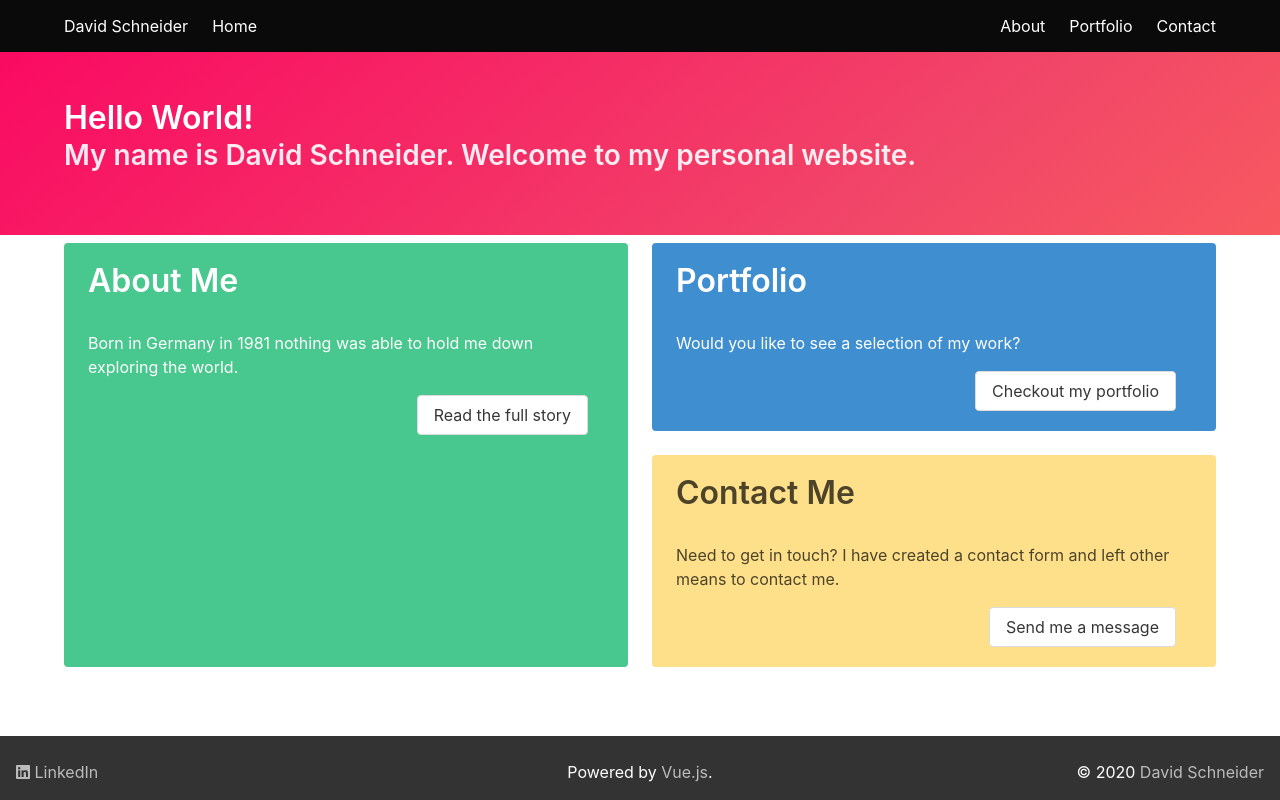
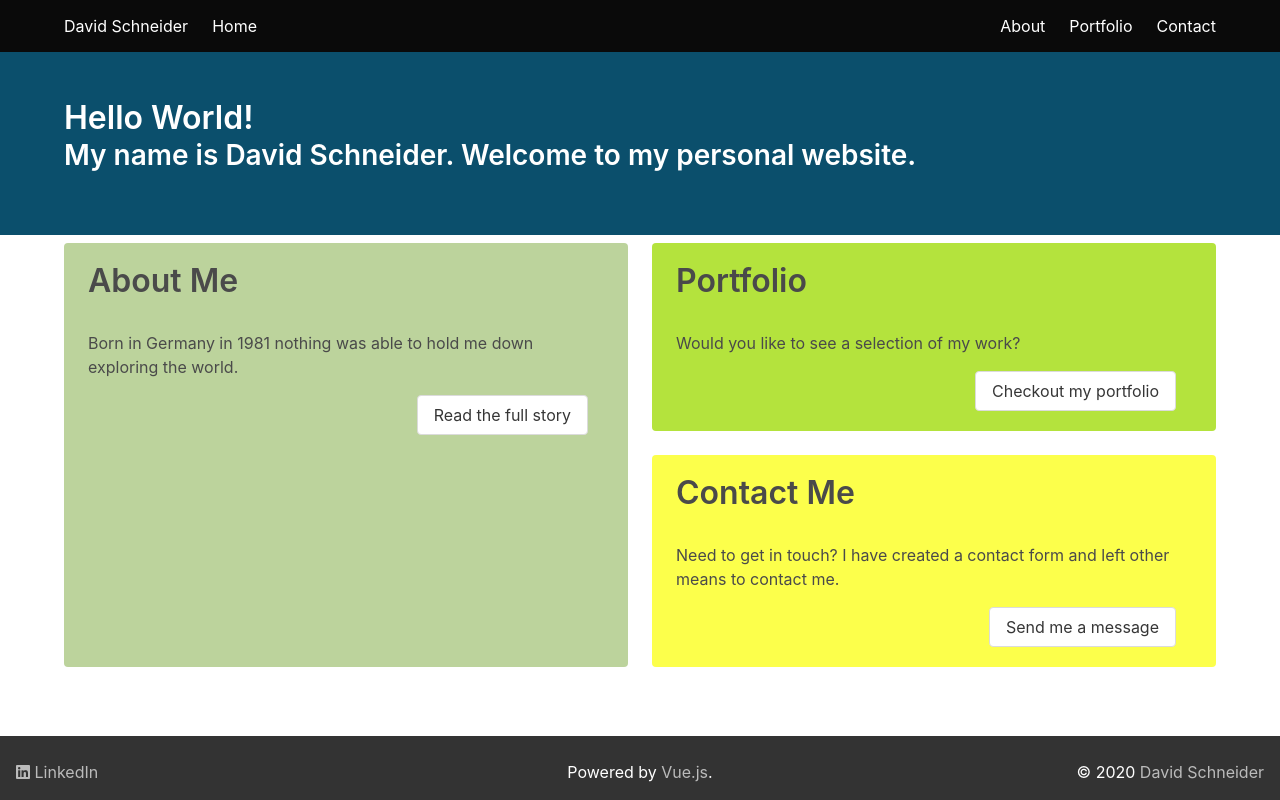
Before and after one commit to crazyinventor/dsinfo, a Vue app: page / in a window 1280 px wide. Built offline with nearby package versions, Linux system fonts and the light colour scheme.

Commit message:
Brand colors + content containers

```diff
--- a/sass/style.scss
+++ b/sass/style.scss
@@ -11,3 +11,20 @@ $body-background-color: #333333;
 @import "../node_modules/bulma/sass/components/navbar.sass";
 @import "../node_modules/bulma/sass/layout/hero.sass";
 @import "../node_modules/bulma/sass/layout/section.sass";
+
+.page-about {
+  background-color: #BCD39C;
+}
+
+.page-contact {
+  background-color: #FCFF4B;
+}
+
+.page-lander {
+  background-color: #0B4F6C;
+  .title, .subtitle { color: #fff; }
+}
+
+.page-portfolio {
+  background-color: #B4E33D;
+}
--- a/src/components/Elements/Portfolio.vue
+++ b/src/components/Elements/Portfolio.vue
@@ -1,8 +1,10 @@
 <template>
   <div id="portfolio-list">
-    <PortfolioItem />
-    <PortfolioItem />
-    <PortfolioItem />
+    <div v-for="(item,index) in items" :key="index">
+      <PortfolioItem
+        :item="item"
+        />
+    </div>
   </div>
 </template>
 
@@ -13,6 +15,22 @@ export default {
   name: 'Portfolio',
   components: {
     PortfolioItem
+  },
+  data: function(){
+    return {
+      items: [
+        {
+          title: "crazyinventor/infrastructure-as-a-code",
+          description: "say something about it",
+          link: "https://github.com/crazyinventor/infrastructure-as-a-code"
+        },
+        {
+          title: "crazyinventor/infrastructure-as-a-code",
+          description: "say something about it",
+          link: "https://github.com/crazyinventor/infrastructure-as-a-code"
+        }
+      ]
+    };
   }
 }
 </script>
--- a/src/components/Elements/PortfolioItem.vue
+++ b/src/components/Elements/PortfolioItem.vue
@@ -3,32 +3,19 @@
     <article class="media">
       <div class="media-left">
         <figure class="image is-64x64">
-          <img src="https://bulma.io/images/placeholders/128x128.png" alt="Image">
+          <i class="fas fa-reply" aria-hidden="true"></i>
         </figure>
       </div>
       <div class="media-content">
         <div class="content">
-          <p>
-            <strong>John Smith</strong> <small>@johnsmith</small> <small>31m</small>
-            <br>
-            Lorem ipsum dolor sit amet, consectetur adipiscing elit. Aenean efficitur sit amet massa fringilla egestas. Nullam condimentum luctus turpis.
-          </p>
+          <h1>{{ item.title }}</h1>
+          <p>{{ item.description }}</p>
         </div>
         <nav class="level is-mobile">
           <div class="level-left">
             <a class="level-item" aria-label="reply">
               <span class="icon is-small">
                 <i class="fas fa-reply" aria-hidden="true"></i>
-              </span>
-            </a>
-            <a class="level-item" aria-label="retweet">
-              <span class="icon is-small">
-                <i class="fas fa-retweet" aria-hidden="true"></i>
-              </span>
-            </a>
-            <a class="level-item" aria-label="like">
-              <span class="icon is-small">
-                <i class="fas fa-heart" aria-hidden="true"></i>
               </span>
             </a>
           </div>
@@ -40,7 +27,8 @@
 
 <script>
 export default {
-  name: 'PortfolioItem'
+  name: 'PortfolioItem',
+  props: ['item'],
 }
 </script>
 
--- a/src/components/Pages/About.vue
+++ b/src/components/Pages/About.vue
@@ -1,6 +1,6 @@
 <template>
   <div>
-    <div class="hero is-success">
+    <div class="hero page-about">
       <div class="hero-body">
         <div class="container">
           <h1 class="title">
@@ -8,6 +8,9 @@
           </h1>
         </div>
       </div>
+    </div>
+    <div class="container">
+      yadda
     </div>
   </div>
 </template>
--- a/src/components/Pages/Contact.vue
+++ b/src/components/Pages/Contact.vue
@@ -1,6 +1,6 @@
 <template>
   <div>
-    <div class="hero is-warning">
+    <div class="hero page-contact">
       <div class="hero-body">
         <div class="container">
           <h1 class="title">
@@ -9,7 +9,9 @@
         </div>
       </div>
     </div>
-    <p class="has-text-centered">Sorry, the contact form is not working at the moment. Please come back later.</p>
+    <div class="container">
+      <p class="has-text-centered">Sorry, the contact form is not working at the moment. Please come back later.</p>
+    </div>
   </div>
 </template>
 
--- a/src/components/Pages/Lander.vue
+++ b/src/components/Pages/Lander.vue
@@ -1,6 +1,6 @@
 <template>
   <div id="lander">
-    <div class="hero is-danger is-bold">
+    <div class="hero is-bold page-lander">
       <div class="hero-body">
         <div class="container">
           <h1 class="title">
@@ -15,7 +15,7 @@
     <div class="container">
       <div class="tile is-ancestor">
         <div class="tile is-parent">
-          <div class="tile is-child notification is-success">
+          <div class="tile is-child notification page-about">
             <div class="container">
               <p class="title">About Me</p>
               <p>Born in Germany in 1981 nothing was able to hold me down exploring the world.</p>
@@ -24,14 +24,14 @@
           </div>
         </div>
         <div class="tile is-parent is-vertical">
-          <div class="tile is-child notification is-info">
+          <div class="tile is-child notification page-portfolio">
             <div class="container">
               <p class="title">Portfolio</p>
               <p>Would you like to see a selection of my work?</p>
               <ButtonLink routeName="/portfolio" linkText="Checkout my portfolio" />
             </div>
           </div>
-          <div class="tile is-child notification is-warning">
+          <div class="tile is-child notification page-contact">
             <div class="container">
               <p class="title">Contact Me</p>
               <p>Need to get in touch? I have created a contact form and left other means to contact me.</p>
--- a/src/components/Pages/Portfolio.vue
+++ b/src/components/Pages/Portfolio.vue
@@ -1,6 +1,6 @@
 <template>
   <div>
-    <div class="hero is-info">
+    <div class="hero page-portfolio">
       <div class="hero-body">
         <div class="container">
           <h1 class="title">
@@ -9,7 +9,9 @@
         </div>
       </div>
     </div>
-    <Portfolio/>
+    <div class="container">
+      <Portfolio/>
+    </div>
   </div>
 </template>
 
```
